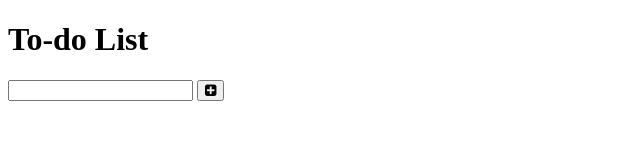
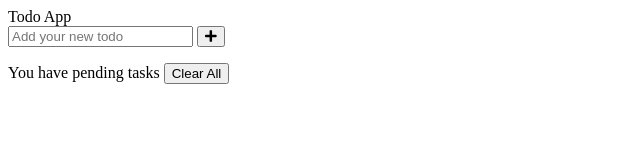
Before and after one commit to IngenuityGaming/Training-Assignment, a plain HTML site: page index.html in a window 1280 px wide. Shown: the whole page, without its empty margins (0-640 px from the left). Drawn offline with Linux system fonts and the light colour scheme.

Commit message:
edit index.html file

```diff
--- a/index.html
+++ b/index.html
@@ -2,28 +2,27 @@
 <html lang="en">
 <head>
     <meta charset="UTF-8">
-    <meta http-equiv="X-UA-Compatible" content="IE=edge">
     <meta name="viewport" content="width=device-width, initial-scale=1.0">
-    <title>To-Do</title>
-    <link rel="stylesheet" href="https://stackpath.bootstrapcdn.com/font-awesome/4.7.0/css/font-awesome.min.css" >
+    <title>Todo App JavaScript</title>
     <link rel="stylesheet" href="main.css">
+    <link rel="stylesheet" href="https://cdnjs.cloudflare.com/ajax/libs/font-awesome/5.15.3/css/all.min.css"/>
 </head>
 <body>
-    <h1>To-do List</h1>
-    <form>
-        <input type="text" class="todo-input" />
-        <button class="todo-btn">
-            <i class="fa fa-plus-square" aria-hidden="true"></i>
-        </button>
-    </form>
+  <div class="container">
+    <header>Todo App</header>
+    <div class="input-container">
+      <input type="text" placeholder="Add your new todo">
+      <button><i class="fas fa-plus"></i></button>
+    </div>
+    <ul class="todoList">
+    </ul>
+    <div class="footer">
+      <span>You have <span class="pendingTasks"></span> pending tasks</span>
+      <button>Clear All</button>
+    </div>
+  </div>
 
-    <div class="todo-container">
-        <ul class="todo-list">
+  <script src="main.js"></script>
 
-
-        </ul>
-    </div>
-
-    <script src="JavaScript/main.js"></script>
 </body>
 </html>
```
